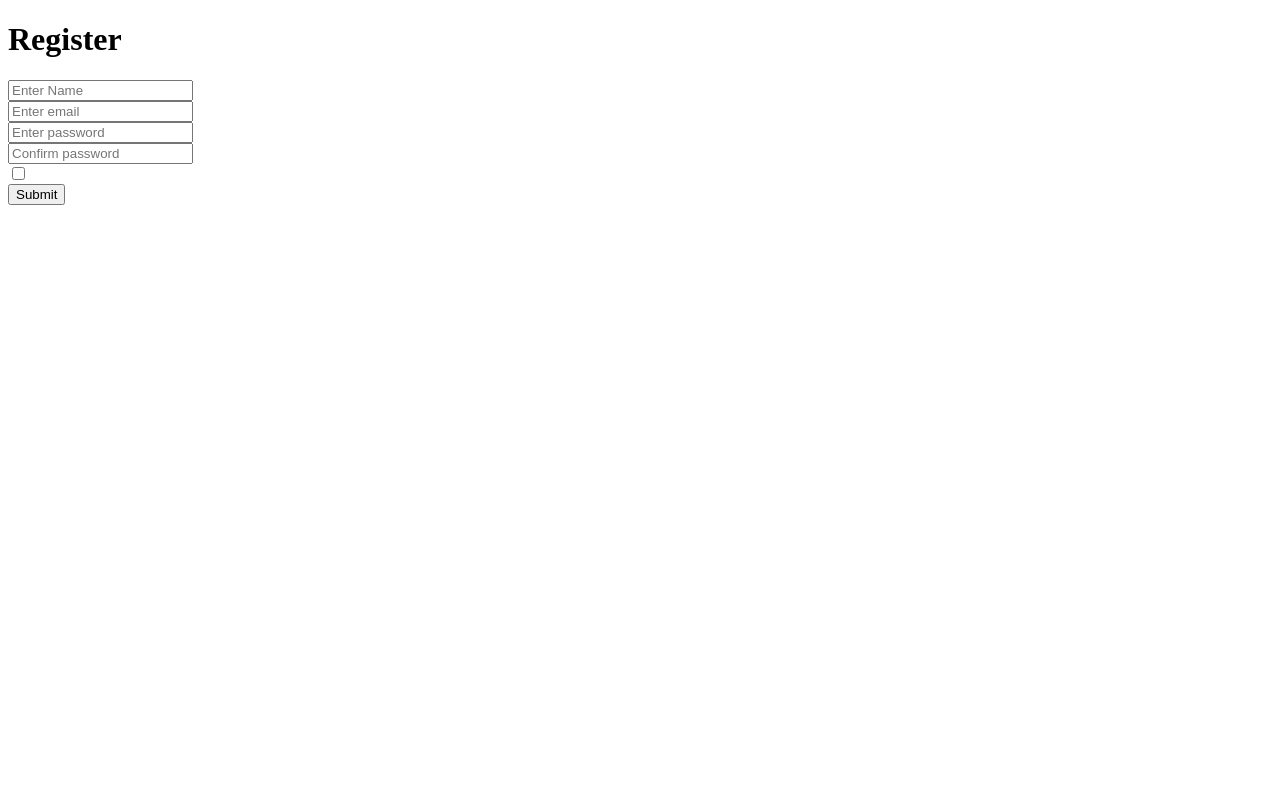
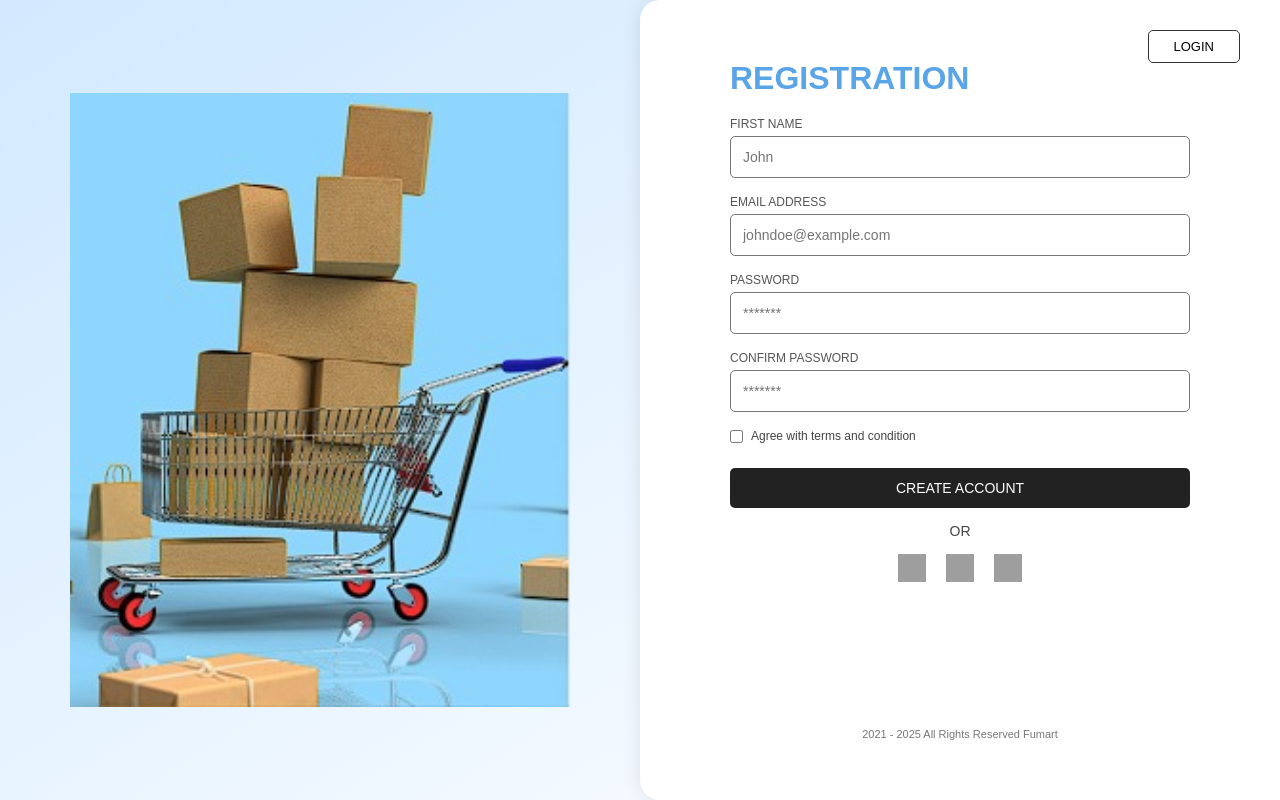
Before and after one commit to AltaAmz/TPM_FE_MiniProject_Altair_19, a plain HTML site: page index.html in a window 1280 px wide. Drawn offline with Linux system fonts and the light colour scheme; grey boxes are pictures that could not be loaded.

Commit message:
registration form : push

```diff
--- a/index.html
+++ b/index.html
@@ -7,25 +7,47 @@
     <link rel="stylesheet" href="style.css">
 </head>
 <body>
-    <div class="Title">
-        <h1>Register</h1>
+    <div class="left">
+        <img src="/images/boxes.jpeg" alt="">
     </div>
 
-    <div>
-        <input type="text" value="" placeholder="Enter Name">
+    <div class="right">
+        <button class="login-btn" href="/login.html">LOGIN</button>
+       <h1>REGISTRATION</h1>
+
+       <form action="">
+            <div class="input-field">
+                <label>FIRST NAME</label>
+                <input type="text" placeholder="John">
+            </div>
+            <div class="input-field">
+                <label>EMAIL ADDRESS</label>
+                <input type="email" placeholder="johndoe@example.com">
+            </div>
+            <div class="input-field">
+                <label>PASSWORD</label>
+                <input type="password" placeholder="*******">
+            </div>
+            <div class="input-field">
+                <label>CONFIRM PASSWORD</label>
+                <input type="password" placeholder="*******">
+            </div>
+            <div class="check-area">
+                <input type="checkbox" id="agree">
+                <label for="agree">Agree with terms and condition</label>
+            </div>
+            <button type="submit">CREATE ACCOUNT</button>
+            <div class="or-text">
+                <p>OR</p>
+            </div>
+            <div class="social-button">
+                <img src="https://upload.wikimedia.org/wikipedia/commons/thumb/c/c1/Google_%22G%22_logo.svg/2048px-Google_%22G%22_logo.svg.png" alt="">
+                <img src="https://upload.wikimedia.org/wikipedia/commons/thumb/9/91/Octicons-mark-github.svg/2048px-Octicons-mark-github.svg.png" alt="">
+                <img src="https://upload.wikimedia.org/wikipedia/commons/5/51/Facebook_f_logo_%282019%29.svg" alt="">
+            </div>
+       </form>
+       <p class="footer"> 2021 - 2025 All Rights Reserved Fumart</p>
     </div>
-    <div>
-        <input type="text" value="" placeholder="Enter email">
-    </div>
-    <div>
-        <input type="password" value="" placeholder="Enter password">
-    </div>
-    <div>
-        <input type="password" value="" placeholder="Confirm password">
-    </div>
-    <div>
-        <input type="checkbox" name="checkbox" id="option1">
-    </div>
-    <button type="submit">Submit</button>
+
 </body>
 </html>
--- a/style.css
+++ b/style.css
@@ -0,0 +1,140 @@
+* {
+    margin: 0;
+    padding: 0;
+    box-sizing: border-box;
+    font-family: Arial, Helvetica, sans-serif;
+}
+
+body {
+    display: flex;
+    height: 100vh;
+    background: linear-gradient(to bottom right, #d2e9ff, #ffffff);
+}
+
+/* LEFT SIDE IMAGE */
+.left {
+    width: 50%;
+    display: flex;
+    justify-content: center;
+    align-items: center;
+    padding: 40px;
+}
+
+.left img {
+    width: 100%;
+    max-width: 500px;
+    object-fit: cover;
+}
+
+/* RIGHT SIDE REGISTRATION CARD */
+.right {
+    width: 50%;
+    padding: 60px 90px;
+    background: #ffffff;
+    border-radius: 20px 0 0 20px;
+    display: flex;
+    flex-direction: column;
+    position: relative;
+    box-shadow: 0 0 20px rgba(0,0,0,0.1);
+}
+
+/* LOGIN BUTTON TOP RIGHT */
+.login-btn {
+    position: absolute;
+    top: 30px;
+    right: 40px;
+    border: 1px solid #333;
+    background: transparent;
+    padding: 8px 25px;
+    cursor: pointer;
+    border-radius: 5px;
+    font-size: 13px;
+}
+
+h1 {
+    color: #5aa4e8;
+    font-size: 32px;
+    font-weight: bold;
+    margin-bottom: 20px;
+}
+
+/* INPUT FIELDS */
+.input-field {
+    display: flex;
+    flex-direction: column;
+    margin-bottom: 17px;
+}
+
+.input-field label {
+    font-size: 12px;
+    margin-bottom: 5px;
+    color: #555;
+}
+
+.input-field input {
+    padding: 12px;
+    border: 1px solid #777;
+    border-radius: 5px;
+    font-size: 14px;
+}
+
+/* CHECKBOX AREA */
+.check-area {
+    display: flex;
+    align-items: center;
+    margin: 10px 0 20px 0;
+}
+
+.check-area label {
+    margin-left: 8px;
+    font-size: 12px;
+    color: #444;
+}
+
+/* SUBMIT BUTTON */
+button[type="submit"] {
+    width: 100%;
+    padding: 12px;
+    background: #222;
+    color: #fff;
+    border: none;
+    border-radius: 5px;
+    cursor: pointer;
+    margin-top: 5px;
+    font-size: 14px;
+}
+
+/* OR TEXT */
+.or-text {
+    text-align: center;
+    margin: 15px 0;
+    font-size: 14px;
+    color: #444;
+}
+
+/* SOCIAL BUTTONS */
+.social-button {
+    display: flex;
+    justify-content: center;
+    gap: 20px;
+    margin-top: 5px;
+}
+
+.social-button img {
+    width: 28px;
+    height: 28px;
+    cursor: pointer;
+    transition: 0.2s;
+}
+
+.social-button img:hover {
+    scale: 1.1;
+}
+
+/* FOOTER */
+.footer {
+    margin-top: auto;
+    text-align: center;
+    font-size: 11px;
+    color: #777;
+}
```
Also changed, not shown: images/boxes.jpeg (added).
